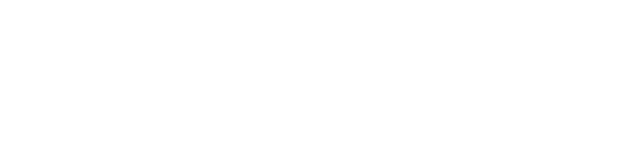
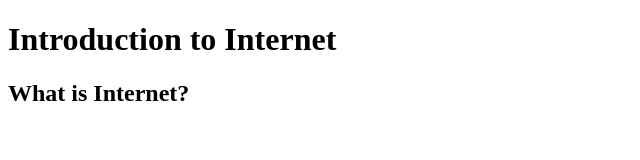
Before and after one commit to SawJet24/My-project, a plain HTML site: page index.html in a window 1280 px wide. Shown: the whole page, without its empty margins (0-640 px from the left). Drawn offline with Linux system fonts and the light colour scheme.

Commit message:
adding heading

```diff
--- a/index.html
+++ b/index.html
@@ -4,6 +4,7 @@
         <title>My New Project</title>
     </head>
     <body>
-        <h1></h1>
+        <h1>Introduction to Internet</h1>
+        <h2>What is Internet?</h2>
     </body>
 </html>
```
